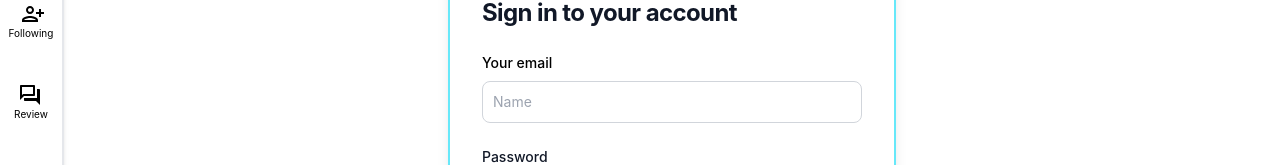
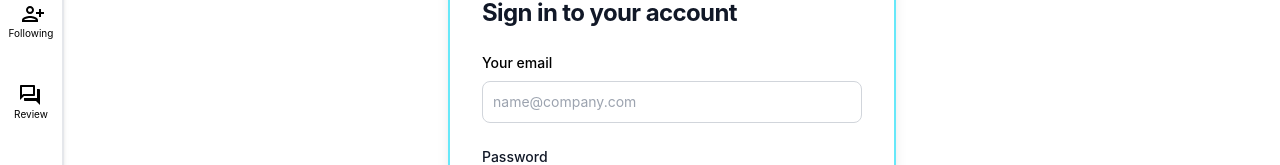
Before and after one commit to LAKSHYA25102003/CypherSchoolAssignment, a React (Create React App) app in the folder frontend/: page /login in a window 1280 px wide. Shown: the part 306-471 px from the top of the page. Built offline with nearby package versions, Linux system fonts and the light colour scheme.

Commit message:
small bug is fixed

```diff
--- a/frontend/src/Components/Auth/Login.jsx
+++ b/frontend/src/Components/Auth/Login.jsx
@@ -58,7 +58,7 @@ const Login = () => {
                         name="email"
                         id="email"
                         className=" border border-gray-300  sm:text-sm rounded-lg focus:ring-primary-600 focus:border-primary-600 block w-full p-2.5  dark:text-black dark:focus:ring-blue-500 dark:focus:border-blue-500"
-                        placeholder="Name"
+                        placeholder="name@company.com"
                         required
                       />
                     </div>
```
